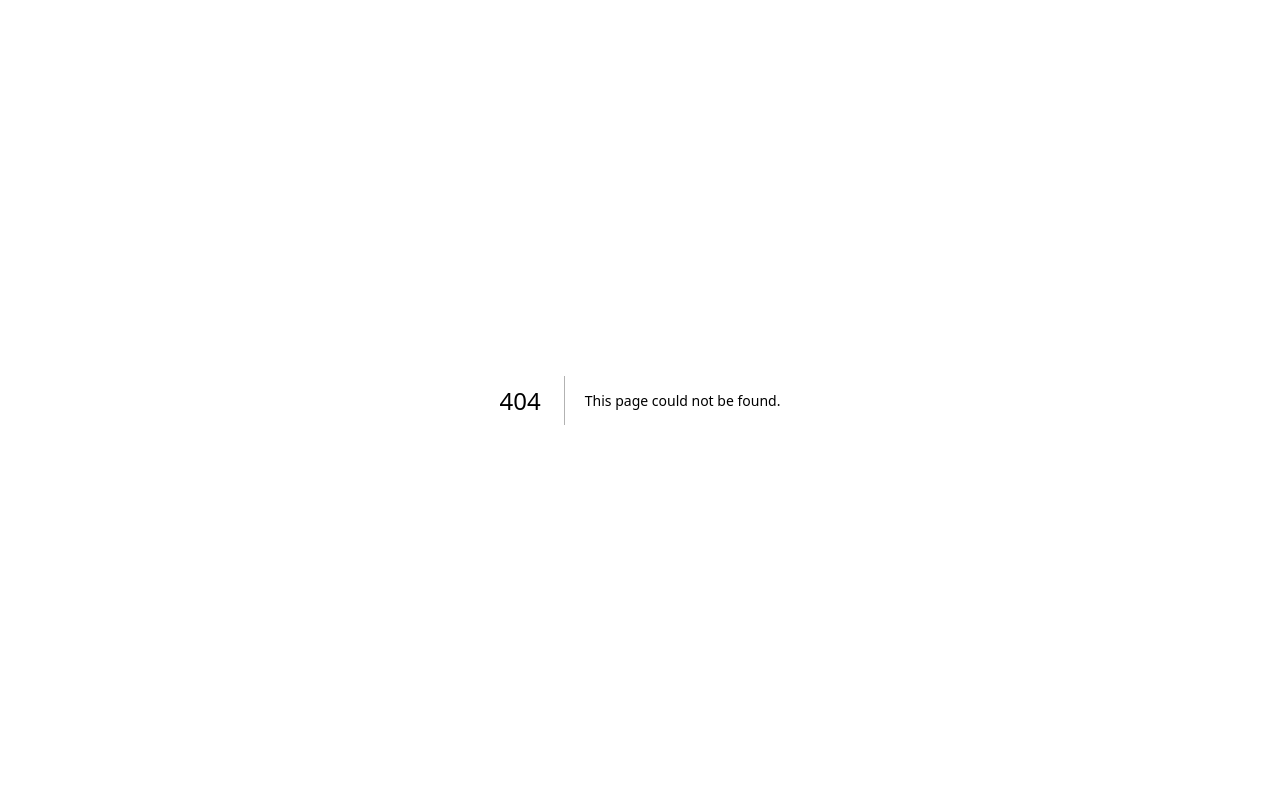
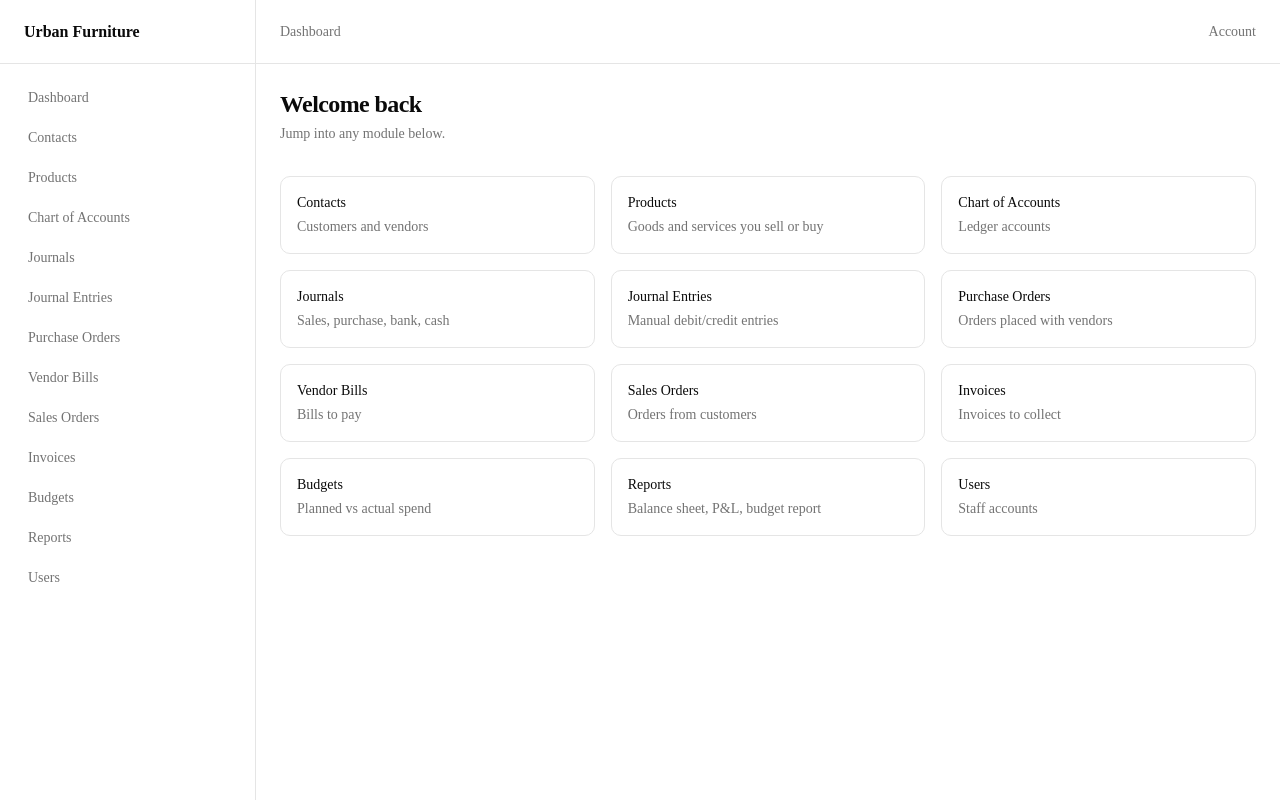
Before and after one commit to dipesh4036/urban-furniture-accounting-system, a Next.js app in the folder frontend/: page /dashboard in a window 1280 px wide. Before the commit this address had no page. Built offline with nearby package versions, Linux system fonts and the light colour scheme; no server answers.

Commit message:
feat: implement dashboard page and update navigation and post-login redirect

```diff
--- a/frontend/src/app/(auth)/login/page.tsx
+++ b/frontend/src/app/(auth)/login/page.tsx
@@ -24,7 +24,7 @@ export default function LoginPage() {
   async function onSubmit(values: LoginFormValues) {
     try {
       await login(values);
-      router.push("/contacts");
+      router.push("/dashboard");
     } catch (error) {
       toast.error(error instanceof Error ? error.message : "Login failed");
     }
--- /dev/null
+++ b/frontend/src/app/(dashboard)/dashboard/page.tsx
@@ -0,0 +1,51 @@
+"use client";
+
+import Link from "next/link";
+import { useAuth } from "@/features/auth/hooks/useAuth";
+
+// Quick links into every planned module (plan.md). No stats or numbers
+// here on purpose - there's no real data to summarize yet since none of
+// these modules have their APIs built. This becomes a real overview (with
+// actual counts, recent activity, etc.) once Reports (Module 13) lands.
+const quickLinks = [
+  { label: "Contacts", href: "/contacts", description: "Customers and vendors" },
+  { label: "Products", href: "/products", description: "Goods and services you sell or buy" },
+  { label: "Chart of Accounts", href: "/accounts", description: "Ledger accounts" },
+  { label: "Journals", href: "/journals", description: "Sales, purchase, bank, cash" },
+  { label: "Journal Entries", href: "/journal-entries", description: "Manual debit/credit entries" },
+  { label: "Purchase Orders", href: "/purchase-orders", description: "Orders placed with vendors" },
+  { label: "Vendor Bills", href: "/vendor-bills", description: "Bills to pay" },
+  { label: "Sales Orders", href: "/sales-orders", description: "Orders from customers" },
+  { label: "Invoices", href: "/invoices", description: "Invoices to collect" },
+  { label: "Budgets", href: "/budgets", description: "Planned vs actual spend" },
+  { label: "Reports", href: "/reports", description: "Balance sheet, P&L, budget report" },
+  { label: "Users", href: "/users", description: "Staff accounts" },
+];
+
+export default function DashboardPage() {
+  const { user } = useAuth();
+
+  return (
+    <div className="flex flex-col gap-8">
+      <div className="flex flex-col gap-1">
+        <h1 className="text-2xl font-semibold tracking-tight">
+          {user ? `Welcome back, ${user.name}` : "Welcome back"}
+        </h1>
+        <p className="text-sm text-muted-foreground">Jump into any module below.</p>
+      </div>
+
+      <div className="grid grid-cols-1 gap-4 sm:grid-cols-2 lg:grid-cols-3">
+        {quickLinks.map((link) => (
+          <Link
+            key={link.href}
+            href={link.href}
+            className="flex flex-col gap-1 rounded-lg border bg-background p-4 transition-colors hover:bg-muted"
+          >
+            <span className="text-sm font-medium">{link.label}</span>
+            <span className="text-sm text-muted-foreground">{link.description}</span>
+          </Link>
+        ))}
+      </div>
+    </div>
+  );
+}
--- a/frontend/src/app/(dashboard)/layout.tsx
+++ b/frontend/src/app/(dashboard)/layout.tsx
@@ -4,6 +4,7 @@ import Link from "next/link";
 // plan.md. Just static links for now - no active-link highlighting, no
 // role-based show/hide yet. That comes later once auth is wired up.
 const navItems = [
+  { label: "Dashboard", href: "/dashboard" },
   { label: "Contacts", href: "/contacts" },
   { label: "Products", href: "/products" },
   { label: "Chart of Accounts", href: "/accounts" },
```
